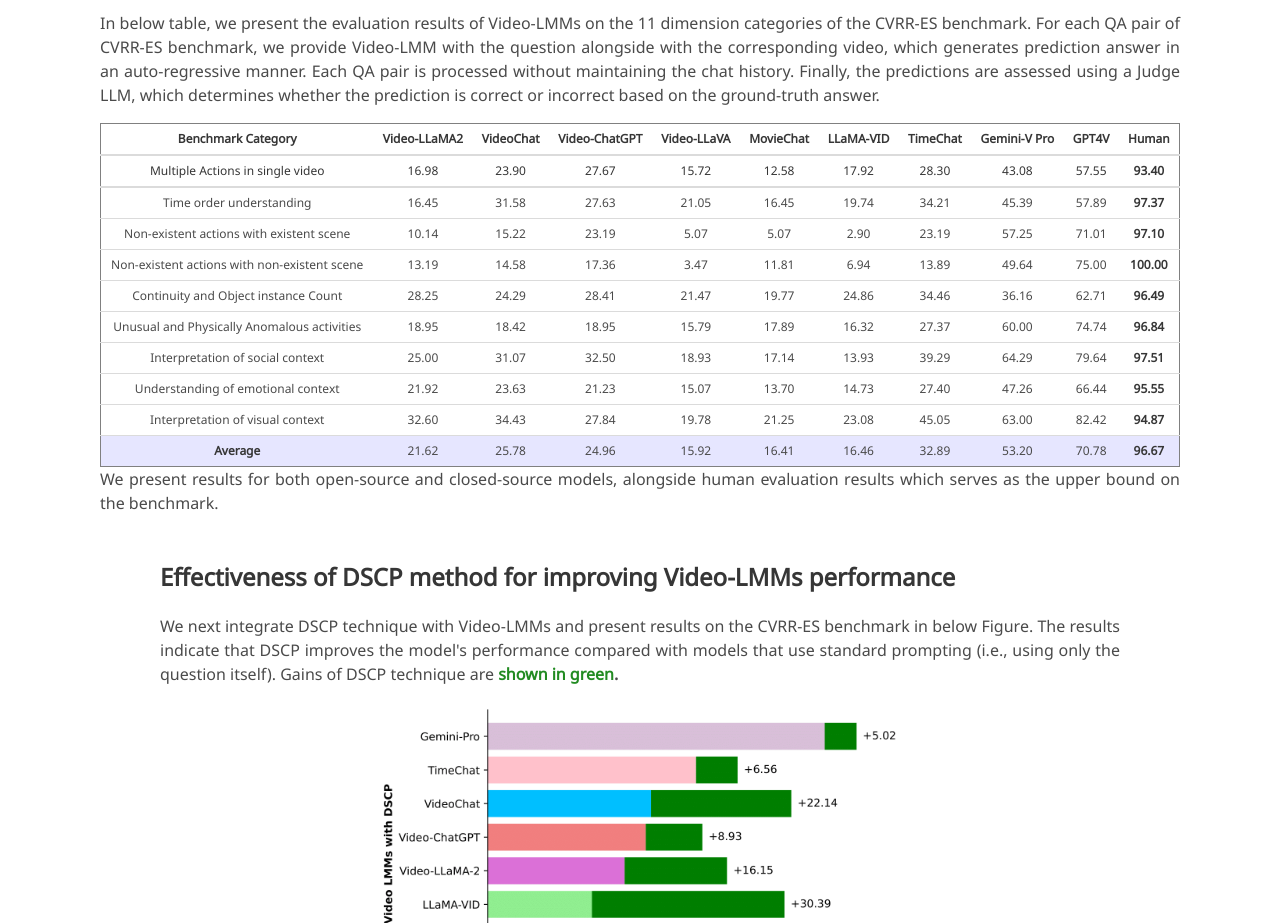
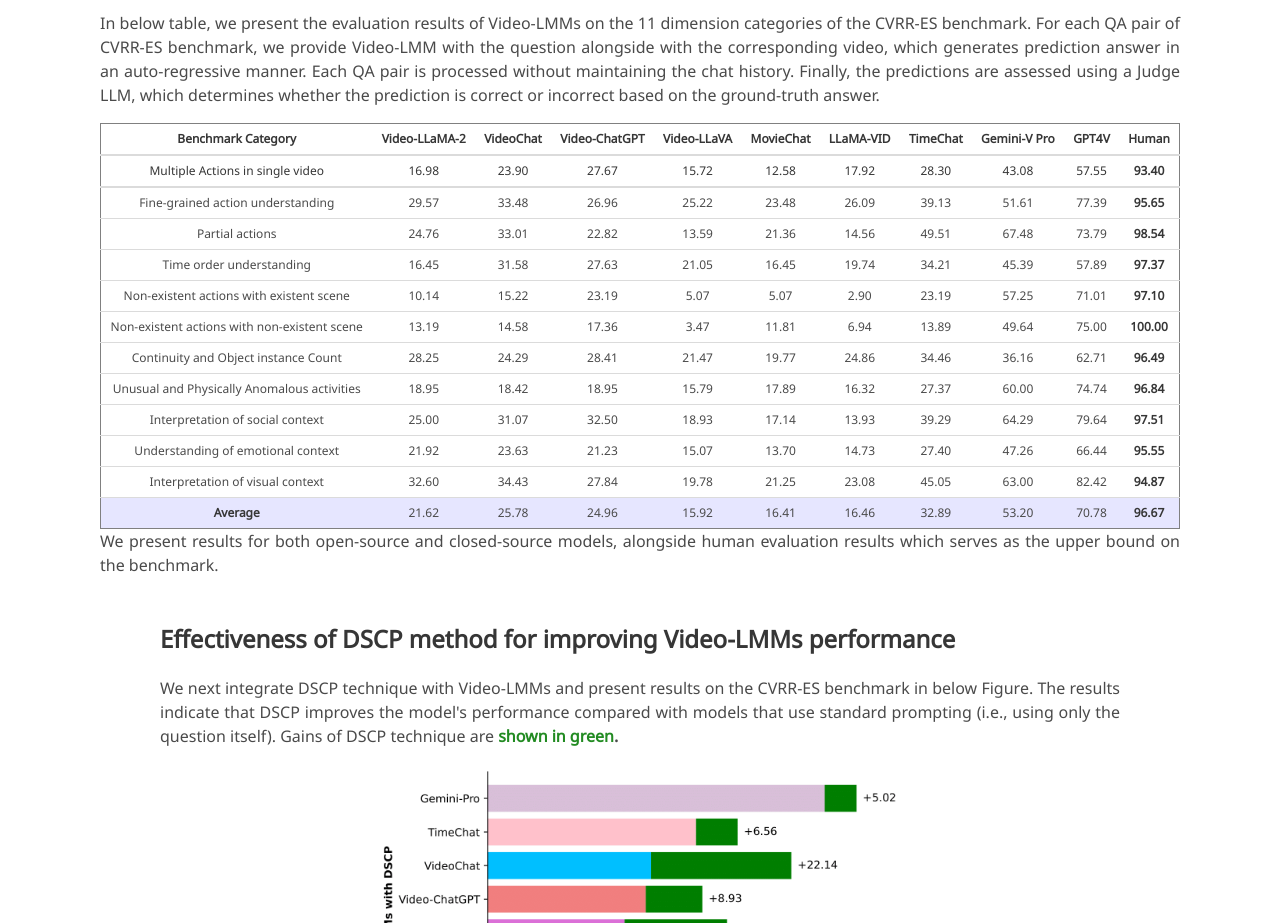
Before and after one commit to mbzuai-oryx/CVRR-Evaluation-Suite, a plain HTML site: page index.html in a window 1280 px wide. Shown: the part 6100-7023 px from the top of the page. Drawn offline with nearby package versions, Linux system fonts and the light colour scheme; some icons are missing; a web font is replaced by a local one.

Commit message:
fixed main table.

```diff
--- a/index.html
+++ b/index.html
@@ -312,7 +312,7 @@ In below table, we present the evaluation results of Video-LMMs on the 11 dimens
         <thead>
             <tr>
                 <th colspan="3">Benchmark Category</th>
-                <th>Video-LLaMA2</th>
+                <th>Video-LLaMA-2</th>
                 <th>VideoChat</th>
                 <th>Video-ChatGPT</th>
                 <th>Video-LLaVA</th>
@@ -341,6 +341,32 @@ In below table, we present the evaluation results of Video-LMMs on the 11 dimens
             </tr>
         </thead>
         <tbody>
+                    <tr>
+                <td colspan="3">Fine-grained action understanding</td>
+                <td>29.57</td>
+                <td>33.48</td>
+                <td>26.96</td>
+                <td>25.22</td>
+                <td>23.48</td>
+                <td>26.09</td>
+                <td>39.13 </td>
+                <td>51.61</td>
+                <td>77.39</td>
+                <th>95.65</th>
+            </tr>
+                    <tr>
+                <td colspan="3">Partial actions</td>
+                <td>24.76</td>
+                <td>33.01</td>
+                <td>22.82</td>
+                <td>13.59</td>
+                <td>21.36</td>
+                <td>14.56</td>
+                <td>49.51</td>
+                <td>67.48</td>
+                <td>73.79</td>
+                <th>98.54</th>
+            </tr>
             <tr>
                 <td colspan="3">Time order understanding</td>
                 <td>16.45</td>
```
